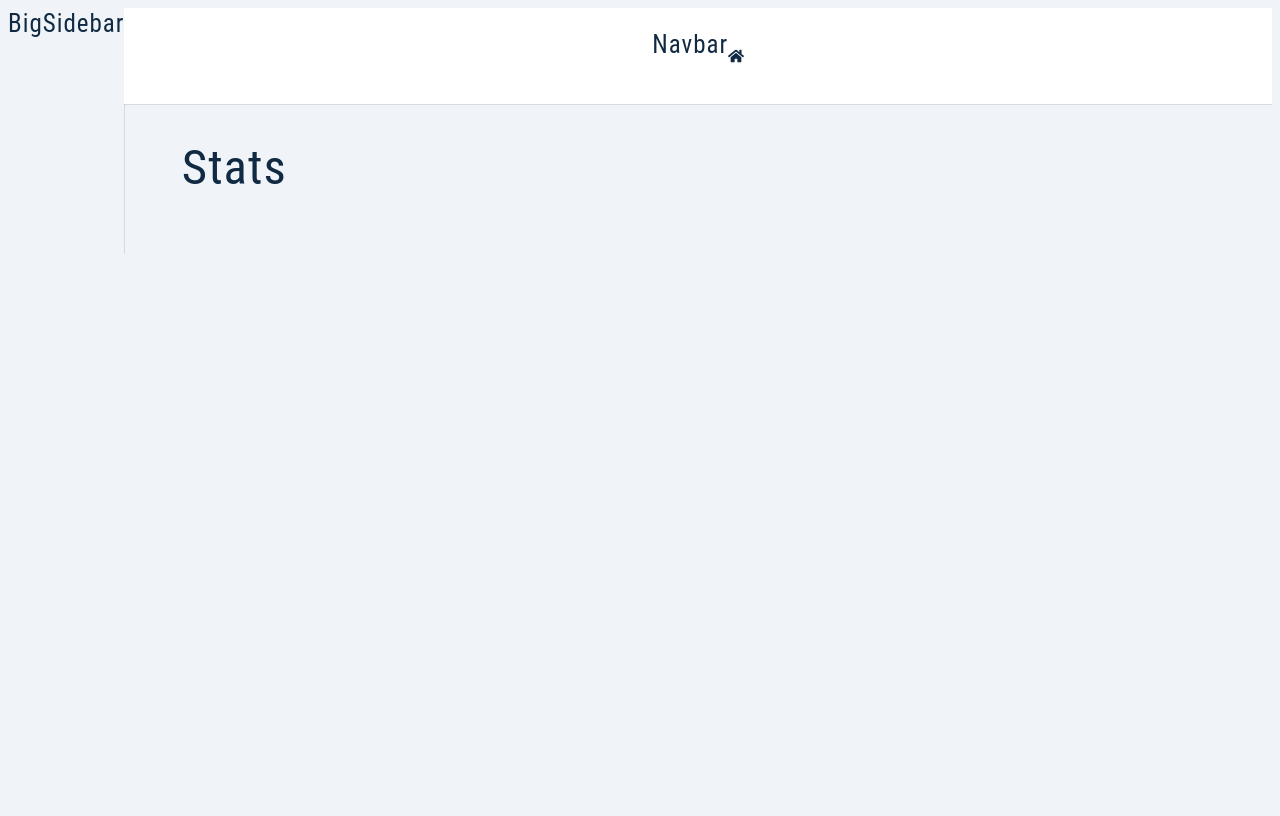
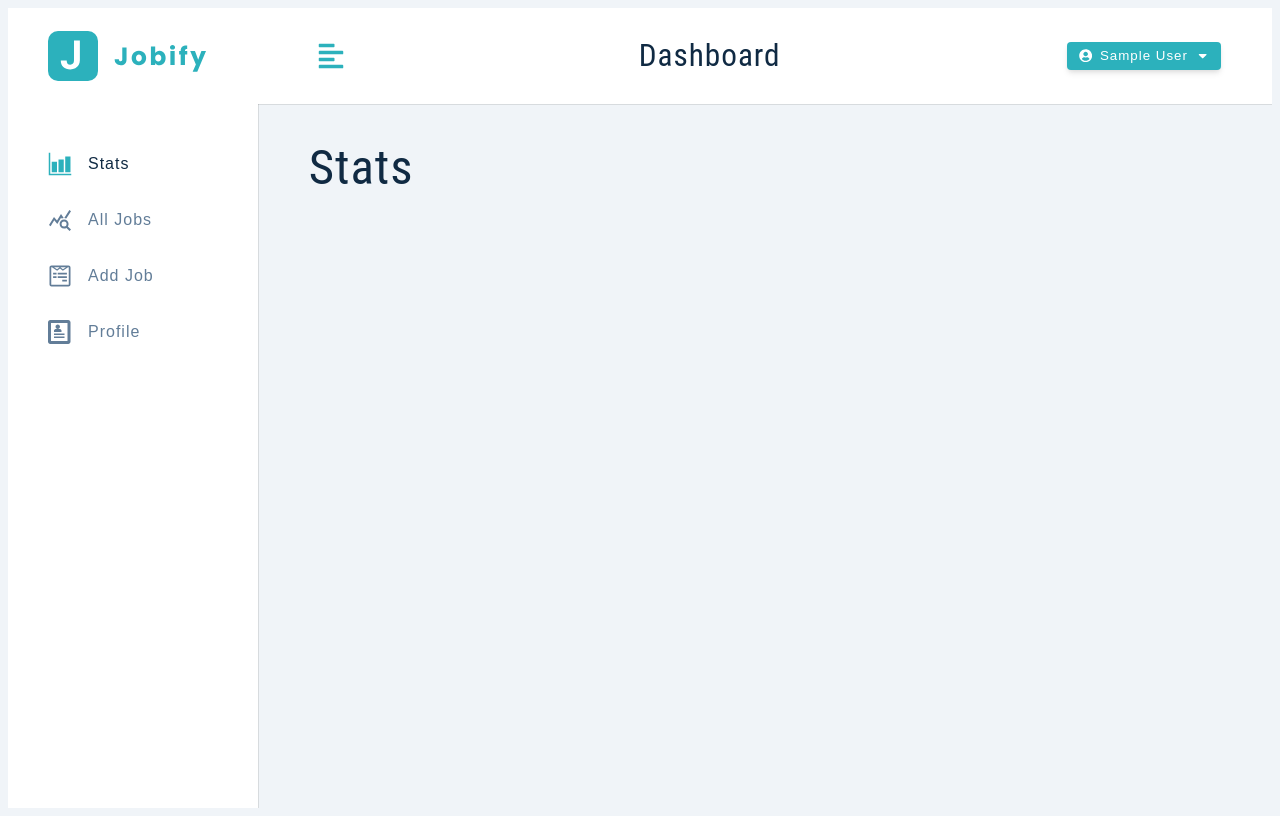
Before and after one commit to farrukh1212cs/Jobify-MERN, a React (Create React App) app in the folder client/: page / in a window 1280 px wide. Built offline with nearby package versions, Linux system fonts and the light colour scheme; sample sign-in values are in the browser's storage.

Commit message:
check in merge

```diff
--- a/client/src/components/BigSidebar.js
+++ b/client/src/components/BigSidebar.js
@@ -1,10 +1,24 @@
+import { useAppContext } from '../context/appContext'
+import NavLinks from './NavLinks'
+import Logo from '../components/Logo'
 import Wrapper from '../assets/wrappers/BigSidebar'
 
 const BigSidebar = () => {
+  const { showSidebar } = useAppContext()
   return (
     <Wrapper>
-      <h4>BigSidebar</h4>
-
+      <div
+        className={
+          showSidebar ? 'sidebar-container ' : 'sidebar-container show-sidebar'
+        }
+      >
+        <div className='content'>
+          <header>
+            <Logo />
+          </header>
+          <NavLinks />
+        </div>
+      </div>
     </Wrapper>
   )
 }
--- /dev/null
+++ b/client/src/components/NavLinks.js
@@ -0,0 +1,29 @@
+import links from '../utils/links';
+import { NavLink } from 'react-router-dom';
+
+const NavLinks = ({ toggleSidebar }) => {
+  return (
+    <div className='nav-links'>
+      {links.map((link) => {
+        const { text, path, id, icon } = link;
+
+        return (
+          <NavLink
+            to={path}
+            key={id}
+            onClick={toggleSidebar}
+            className={({ isActive }) =>
+              isActive ? 'nav-link active' : 'nav-link'
+            }
+            end
+          >
+            <span className='icon'>{icon}</span>
+            {text}
+          </NavLink>
+        );
+      })}
+    </div>
+  );
+};
+
+export default NavLinks;
--- a/client/src/components/Navbar.js
+++ b/client/src/components/Navbar.js
@@ -1,10 +1,38 @@
 import Wrapper from '../assets/wrappers/Navbar'
-import {FaHome} from 'react-icons/fa'
+import { FaAlignLeft, FaUserCircle, FaCaretDown } from 'react-icons/fa'
+import { useAppContext } from '../context/appContext'
+import Logo from './Logo'
+import { useState } from 'react'
 const Navbar = () => {
+  const [showLogout, setShowLogout] = useState(false)
+  const { toggleSidebar, logoutUser, user } = useAppContext()
   return (
     <Wrapper>
-      <h4>navbar</h4>
-      <FaHome/>
+      <div className='nav-center'>
+        <button type='button' className='toggle-btn' onClick={toggleSidebar}>
+          <FaAlignLeft />
+        </button>
+        <div>
+          <Logo />
+          <h3 className='logo-text'>dashboard</h3>
+        </div>
+        <div className='btn-container'>
+          <button
+            type='button'
+            className='btn'
+            onClick={() => setShowLogout(!showLogout)}
+          >
+            <FaUserCircle />
+            {user?.name}
+            <FaCaretDown />
+          </button>
+          <div className={showLogout ? 'dropdown show-dropdown' : 'dropdown'}>
+            <button type='button' className='dropdown-btn' onClick={logoutUser}>
+              logout
+            </button>
+          </div>
+        </div>
+      </div>
     </Wrapper>
   )
 }
--- a/client/src/components/SmallSidebar.js
+++ b/client/src/components/SmallSidebar.js
@@ -1,10 +1,29 @@
 import Wrapper from '../assets/wrappers/SmallSidebar'
+import { FaTimes } from 'react-icons/fa'
+import { useAppContext } from '../context/appContext'
+
+import Logo from './Logo'
+import NavLinks from './NavLinks'
 
 const SmallSidebar = () => {
+  const { showSidebar, toggleSidebar } = useAppContext()
   return (
     <Wrapper>
-      <h4>SmallSidebar</h4>
-
+      <div
+        className={
+          showSidebar ? 'sidebar-container show-sidebar' : 'sidebar-container'
+        }
+      >
+        <div className='content'>
+          <button type='button' className='close-btn' onClick={toggleSidebar}>
+            <FaTimes />
+          </button>
+          <header>
+            <Logo />
+          </header>
+          <NavLinks toggleSidebar={toggleSidebar} />
+        </div>
+      </div>
     </Wrapper>
   )
 }
--- a/client/src/context/actions.js
+++ b/client/src/context/actions.js
@@ -14,3 +14,5 @@
 export const SETUP_USER_BEGIN =   'SETUP_USER_BEGIN'
 export const SETUP_USER_ERROR =   'SETUP_USER_ERROR'
 export const SETUP_USER_SUCCESS = 'SETUP_USER_SUCCESS'
+
+export const TOGGLE_SIDEBAR = 'TOGGLE_SIDEBAR';
--- a/client/src/context/appContext.js
+++ b/client/src/context/appContext.js
@@ -12,6 +12,7 @@
   SETUP_USER_BEGIN,
   SETUP_USER_SUCCESS,
   SETUP_USER_ERROR,
+  TOGGLE_SIDEBAR
 
 
 } from './actions'
@@ -30,7 +31,8 @@
   user: user ? JSON.parse(user) : null,
   token:token,
   userLocation: userLocation || '',
-  jobLocation: userLocation || ''
+  jobLocation: userLocation || '',
+  showSidebar: false
 };
 const AppContext = React.createContext();
 const AppProvider = ({ children }) => {
@@ -111,6 +113,11 @@
 }catch(error){
   dispatch({type:SETUP_USER_ERROR,payload:{msg:error.response.data.msg}})
 }
+
+const toggleSidebar = () => {
+  //dispatch({ type: TOGGLE_SIDEBAR });
+};
+
 clearAlert()
 }
 
@@ -139,6 +146,7 @@
 };
 
 
+
 // make sure use
 export const useAppContext = () => {
   return useContext(AppContext);
--- a/client/src/context/reducer.js
+++ b/client/src/context/reducer.js
@@ -8,6 +8,7 @@
    SETUP_USER_BEGIN,
    SETUP_USER_SUCCESS,
    SETUP_USER_ERROR,
+   TOGGLE_SIDEBAR
   } from './actions'
 
 const reducer = (state, action) => {
@@ -89,6 +90,9 @@
                         ,alertType : 'danger'
                         ,alertText : action.payload.msg }
       }
+      if (action.type === TOGGLE_SIDEBAR) {
+        return { ...state, showSidebar: !state.showSidebar };
+      }
     throw new Error(`no such action :${action.type}`);
   };
   export default reducer;
--- a/client/src/pages/dashboard/SharedLayout.js
+++ b/client/src/pages/dashboard/SharedLayout.js
@@ -1,20 +1,21 @@
-import { Outlet,Link } from "react-router-dom"
-import Wrapper from "../../assets/wrappers/SharedLayout"
-import { Navbar, SmallSidebar, BigSidebar } from '../../components';
-
-const SharedLayout = ()=>{
-    return <Wrapper>
-        <main className="dashboard">
-            <SmallSidebar/>
-            <BigSidebar/>
+import { Outlet } from 'react-router-dom'
+import Wrapper from '../../assets/wrappers/SharedLayout'
+import { Navbar, BigSidebar, SmallSidebar } from '../../components'
+const SharedLayout = () => {
+  return (
+    <Wrapper>
+      <main className='dashboard'>
+        <SmallSidebar />
+        <BigSidebar />
         <div>
-            <Navbar></Navbar>
+          <Navbar />
           <div className='dashboard-page'>
             <Outlet />
           </div>
         </div>
       </main>
     </Wrapper>
+  )
 }
 
 export default SharedLayout
--- /dev/null
+++ b/client/src/utils/links.js
@@ -0,0 +1,13 @@
+import { IoBarChartSharp } from 'react-icons/io5'
+import { MdQueryStats } from 'react-icons/md'
+import { FaWpforms } from 'react-icons/fa'
+import { ImProfile } from 'react-icons/im'
+
+const links = [
+  { id: 1, text: 'stats', path: '/', icon: <IoBarChartSharp /> },
+  { id: 2, text: 'all jobs', path: 'all-jobs', icon: <MdQueryStats /> },
+  { id: 3, text: 'add job', path: 'add-job', icon: <FaWpforms /> },
+  { id: 4, text: 'profile', path: 'profile', icon: <ImProfile /> },
+]
+
+export default links
```
Lines whose indentation alone changed are shown as unchanged.
